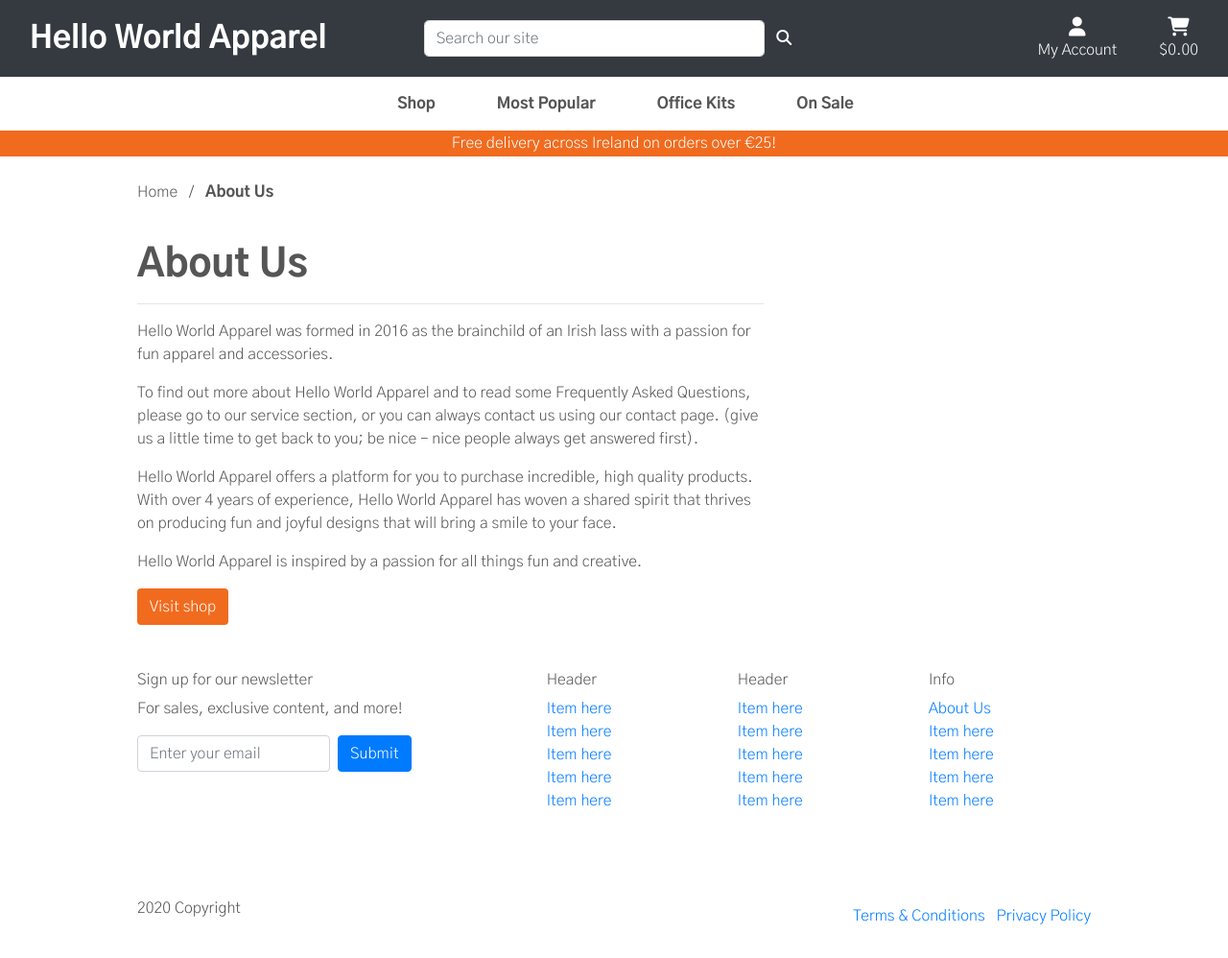
After one commit to orlamadden/hello-world-apparel, a Django app: page /pages/about_us/ in a window 1280 px wide. The commit adds this page. Shown: the whole page at 96% size. Run offline with Django 3.2, Linux system fonts and the light colour scheme; some libraries are stand-ins or nearby versions.

Commit message:
created about us page

```diff
--- /dev/null
+++ b/pages/templates/about_us.html
@@ -0,0 +1,40 @@
+{% extends 'base.html' %}
+
+{% block title %}About Us | Hello World Apparel{% endblock %}
+
+{% block page_header %}
+<div class="container header-container">
+	<div class="row mt-4 mb-4">
+		<div class="col-12">
+			<div id="breadcrumbs">
+				<a class="category-text" href="{% url 'home' %}">Home </a>
+				<span class="ml-2">/<span>
+            <a href="#" class="category-text ml-2 font-weight-bold">About Us </a>
+			</div>
+		</div>
+	</div>
+</div>
+{% endblock %}
+
+{% block content %}
+<div class="overlay"></div>
+<div class="container">
+    <div class="row">
+        <div class="col-12 col-md-8 mt-3">
+            <h1 class="font-weight-bold">About Us</h1>
+            <hr>
+            <p>Hello World Apparel was formed in 2016 as the brainchild of an Irish lass with a passion for fun apparel and accessories.</p>
+
+            <p>To find out more about Hello World Apparel and to read some Frequently Asked Questions, please go to our service section, or you can always contact us using our contact page. (give us a little time to get back to you; be nice – nice people always get answered first).</p>
+
+            <p>Hello World Apparel offers a platform for you to purchase incredible, high quality products. With over 4 years of experience, Hello World Apparel has woven a shared spirit that thrives on producing fun and joyful designs that will bring a smile to your face.
+
+            <p>Hello World Apparel is inspired by a passion for all things fun and creative.</p>
+
+            <a href="{% url 'products' %}" class="btn orange-btn text-white" aria-label="visit shop">Visit shop</a>
+
+        </div>
+    </div>
+</div>
+
+{% endblock %}
--- a/pages/urls.py
+++ b/pages/urls.py
@@ -1,7 +1,8 @@
 from django.urls import path
-from .views import privacy_policy_view, terms_and_conditions_view
+from .views import privacy_policy_view, terms_and_conditions_view, about_us_view
 
 urlpatterns = [
     path('privacy_policy/', privacy_policy_view, name="privacy_policy"),
     path('terms_and_conditions/', terms_and_conditions_view, name="terms_and_conditions"),
+    path('about_us/', about_us_view, name="about_us"),
 ]
--- a/pages/views.py
+++ b/pages/views.py
@@ -1,4 +1,10 @@
 from django.shortcuts import render
+
+def about_us_view(request, *args, **kwargs):
+    """
+    Renders view for the about us page
+    """
+    return render(request, "about_us.html")
 
 
 def privacy_policy_view(request, *args, **kwargs):
@@ -10,6 +16,6 @@ def privacy_policy_view(request, *args, **kwargs):
 
 def terms_and_conditions_view(request, *args, **kwargs):
     """
-    Renders view for the privacy policy page
+    Renders view for the terms and conditions page
     """
     return render(request, "terms_and_conditions.html")
--- a/products/templates/products/edit_review.html
+++ b/products/templates/products/edit_review.html
@@ -27,7 +27,7 @@
                                 {{ review_form }}
                             </div>
                             <div class="col-sm-12 col-12 text-center">
-                                <button class="btn orange-btn text-white" aria-label="update review button" id="reviewbutton">Update your review</button>
+                                <button class="btn orange-btn text-white" aria-label="update review button">Update your review</button>
                             </div>
                         </form>
                     </div>
--- a/products/templates/products/products.html
+++ b/products/templates/products/products.html
@@ -5,7 +5,7 @@
 {% block page_header %}
 <div class="container header-container">
 	<div class="row mt-4">
-		<div class="col">
+		<div class="col-12">
 			<div id="breadcrumbs">
             <a class="category-text" href="{% url 'home' %}">Home </a>
             <span class="ml-2">/<span>
--- a/templates/partials/_footer.html
+++ b/templates/partials/_footer.html
@@ -38,9 +38,9 @@
 							</ul>
 						</div>
 						<div class="col-lg-4">
-							<h6>Header</h6>
+							<h6>Info</h6>
 							<ul class="list-unstyled">
-								<li><a href="#">Item here</a></li>
+								<li><a href="{% url 'about_us' %}">About Us</a></li>
 								<li><a href="#">Item here</a></li>
 								<li><a href="#">Item here</a></li>
 								<li><a href="#">Item here</a></li>
@@ -65,7 +65,6 @@
 					<ul class="list-inline mb-0 mt-2 mt-md-0 ml-4 text-center text-lg-right">
 						<li class="list-inline-item"><a href="{% url 'terms_and_conditions' %}">Terms & Conditions</a></li>
 						<li class="list-inline-item"><a href="{% url 'privacy_policy' %}">Privacy Policy</a></li>
-						<li class="list-inline-item"><a href="#">Our promise to you</a></li>
 					</ul>
 				</div>
 			</div>
```
